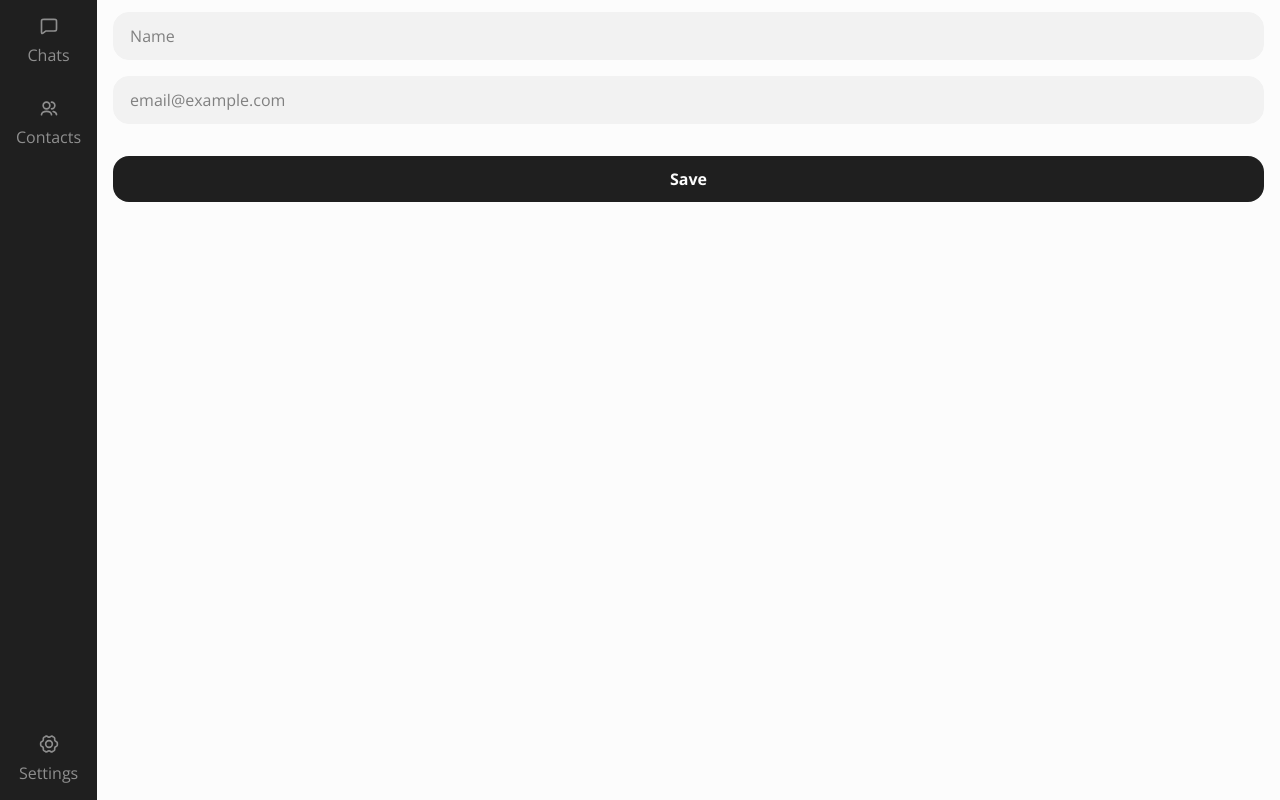
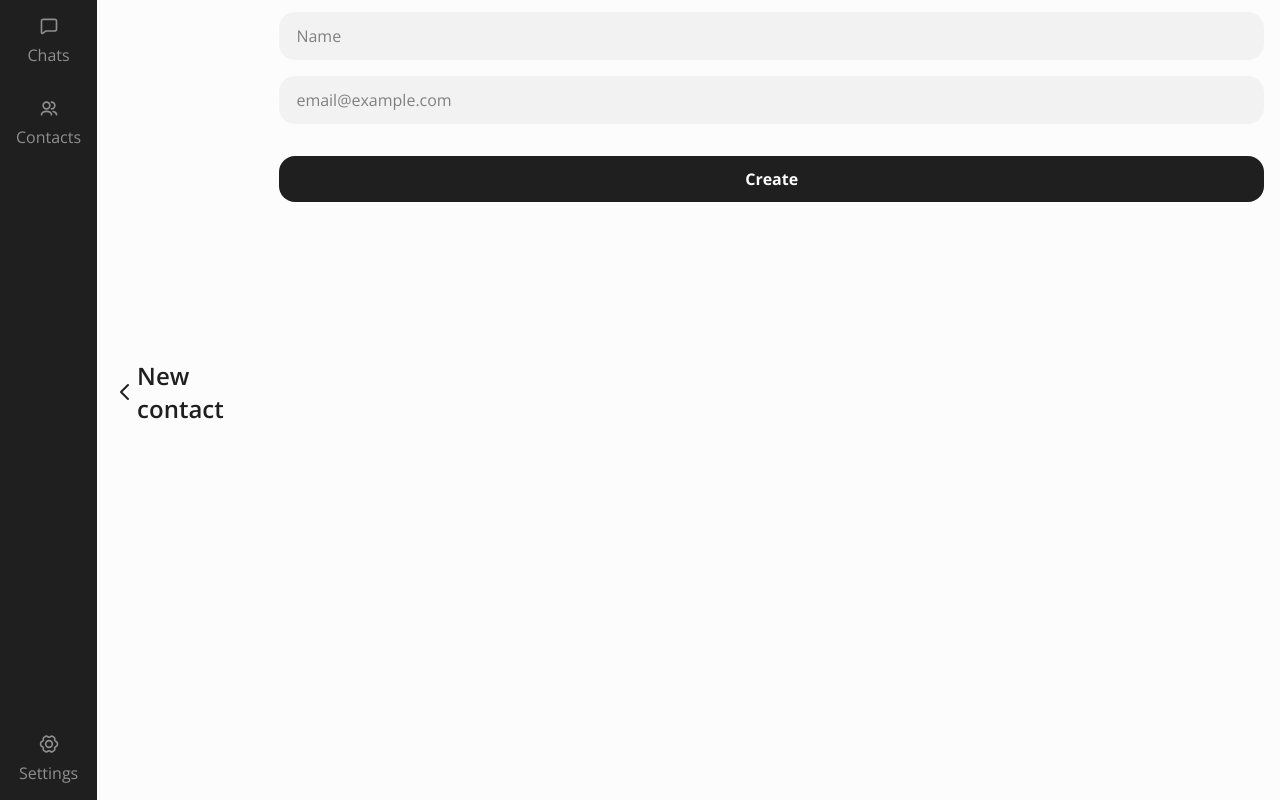
Before and after one commit to asxnah/chat-app, a React (Vite) app: page /settings/profile/edit in a window 1280 px wide. Built offline with nearby package versions, Linux system fonts and the light colour scheme.

Commit message:
feat: headers

```diff
--- a/src/pages/Contacts/Contacts.tsx
+++ b/src/pages/Contacts/Contacts.tsx
@@ -11,6 +11,7 @@ import s from './styles.module.css';
 
 import fetchedContacts from '../../mockData/contacts.json';
 import { Form } from '../../components/Form/Form';
+import { Header } from '../../components/Header/Header';
 
 const Contacts = () => {
 	const navigate = useNavigate();
@@ -142,6 +143,15 @@ const Contacts = () => {
 	};
 
 	return (
+		<>
+			{width < 880 && (
+				<Header
+					heading="Contacts"
+					extension={<AddContactIcon />}
+					onChevronClick={() => navigate('/chats')}
+					onExtensionClick={() => navigate('/contacts/create')}
+				/>
+			)}
 			<main className={s.contacts}>
 				{isPopupOpened && (
 					<Popup
@@ -238,6 +248,7 @@ const Contacts = () => {
 					</section>
 				)}
 			</main>
+		</>
 	);
 };
 
--- a/src/pages/mobile/BasicInfoFormPage/BasicInfoFormPage.tsx
+++ b/src/pages/mobile/BasicInfoFormPage/BasicInfoFormPage.tsx
@@ -1,10 +1,11 @@
 import { useEffect, useState } from 'react';
-import { useMatch } from 'react-router-dom';
+import { useMatch, useNavigate } from 'react-router-dom';
 import { useParams } from 'react-router-dom';
 import { Form } from '../../../components/Form/Form';
 import s from './styles.module.css';
 
 import fetchedContacts from '../../../mockData/contacts.json';
+import { Header } from '../../../components/Header/Header';
 
 const BasicInfoFormPage = () => {
 	interface Contact {
@@ -16,28 +17,36 @@ const BasicInfoFormPage = () => {
 	}
 
 	const { id } = useParams<{ id?: string }>();
+	const navigate = useNavigate();
 	const isCreate = useMatch('/contacts/create');
 	const isEdit = useMatch('/contact/edit/:id');
 	const [emailValue, setEmail] = useState<string>('');
 	const [nameValue, setName] = useState<string>('');
-	let buttonText;
-
-	if (isCreate) {
-		buttonText = 'Create';
-	} else {
-		buttonText = 'Save';
-	}
+	const [buttonText, setButtonText] = useState<string>('');
+	const [heading, setHeading] = useState<string>('');
 
 	useEffect(() => {
 		if (isEdit) {
+			setHeading('Edit contact');
+			setButtonText('Save');
 			const contact = fetchedContacts.find((c) => c.id === id) as Contact;
 			setEmail(contact?.email || '');
 			setName(contact?.name || '');
+		} else {
+			setHeading('New contact');
+			setButtonText('Create');
 		}
 		// eslint-disable-next-line react-hooks/exhaustive-deps
 	}, []);
 
 	return (
+		<>
+			<Header
+				heading={heading}
+				onChevronClick={() =>
+					navigate(isCreate ? '/contacts' : `/contact/${id}`)
+				}
+			/>
 			<main className={s.main}>
 				<Form
 					buttonText={buttonText}
@@ -48,6 +57,7 @@ const BasicInfoFormPage = () => {
 					onSubmit={() => alert('Submitted')}
 				/>
 			</main>
+		</>
 	);
 };
 
```
Lines whose indentation alone changed are shown as unchanged.
